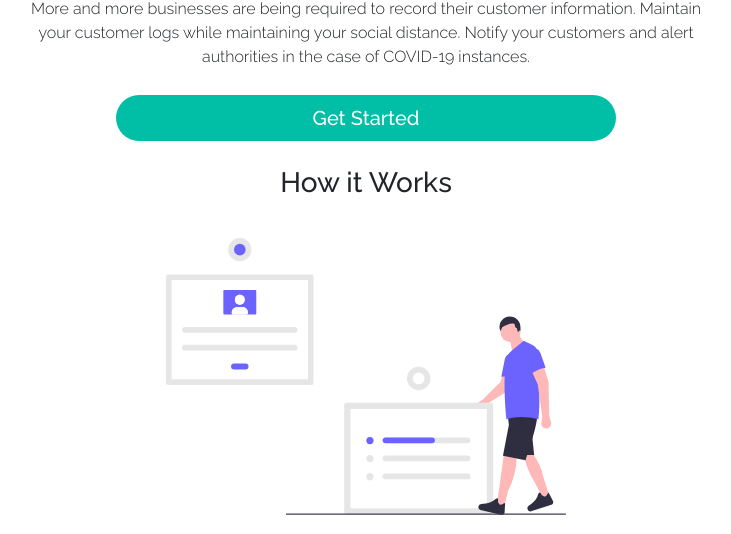
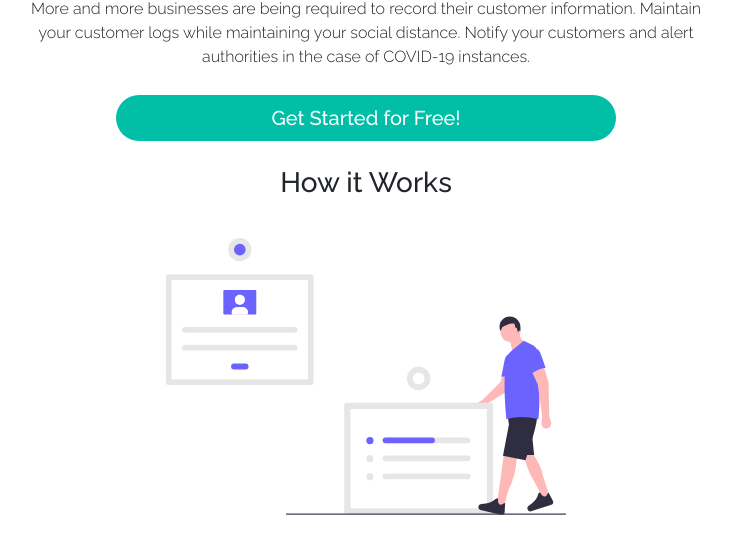
Before and after one commit to daniel-yili-ye/Ronify, a Flask app: page / in a window 1280 px wide. Shown: the part 586-1120 px from the top of the page, without its empty margins (274-1005 px from the left). Run offline with Flask 2, Linux system fonts and the light colour scheme; data that the repository does not hold is empty; some libraries are stand-ins or nearby versions.

Commit message:
signup button edit

```diff
--- a/templates/index.html
+++ b/templates/index.html
@@ -26,7 +26,7 @@
         </div>
     </div>
     <form method="get" action="/register">
-        <button class="btn btn-primary normal btn-signup btn-lg" type="submit">Get Started</button>
+        <button class="btn btn-primary normal btn-signup btn-lg" type="submit">Get Started for Free!</button>
     </form>
     <h3 class=normal>How it Works</h3>
     <div class=light>
```
